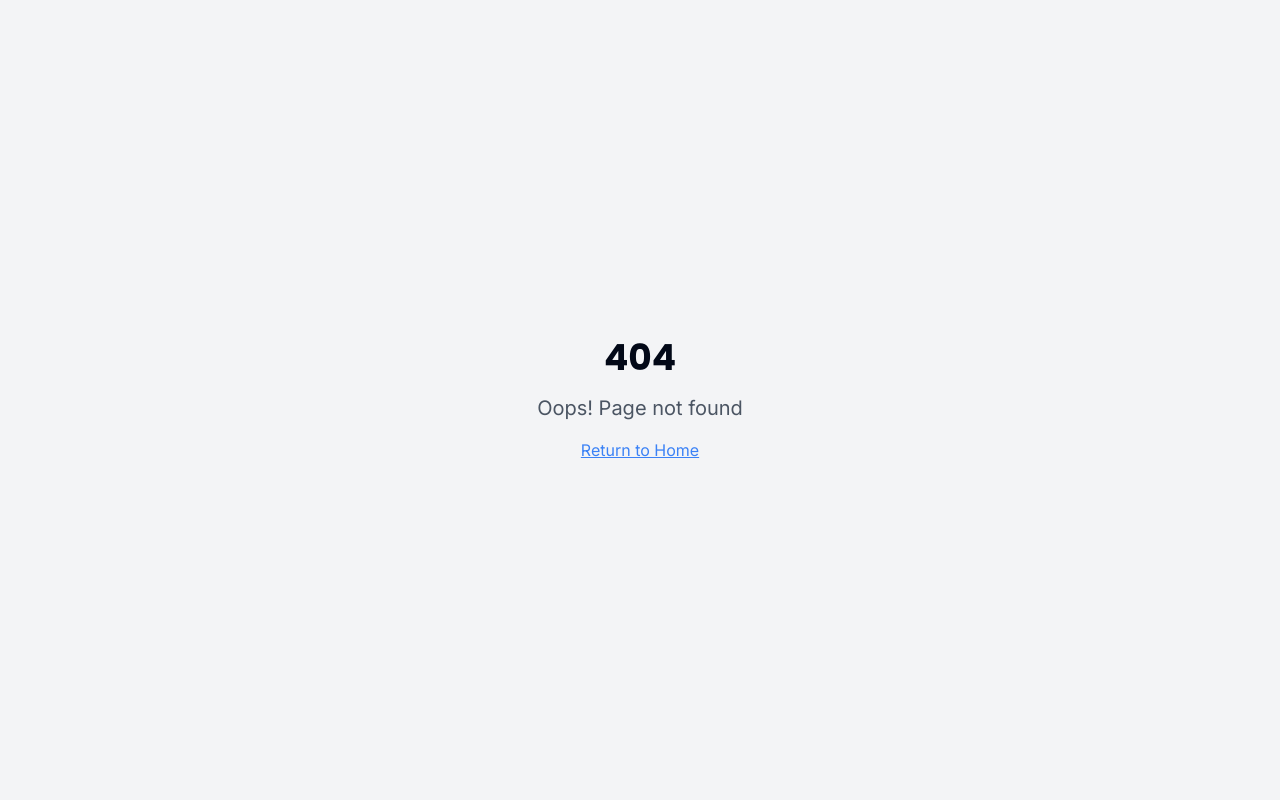
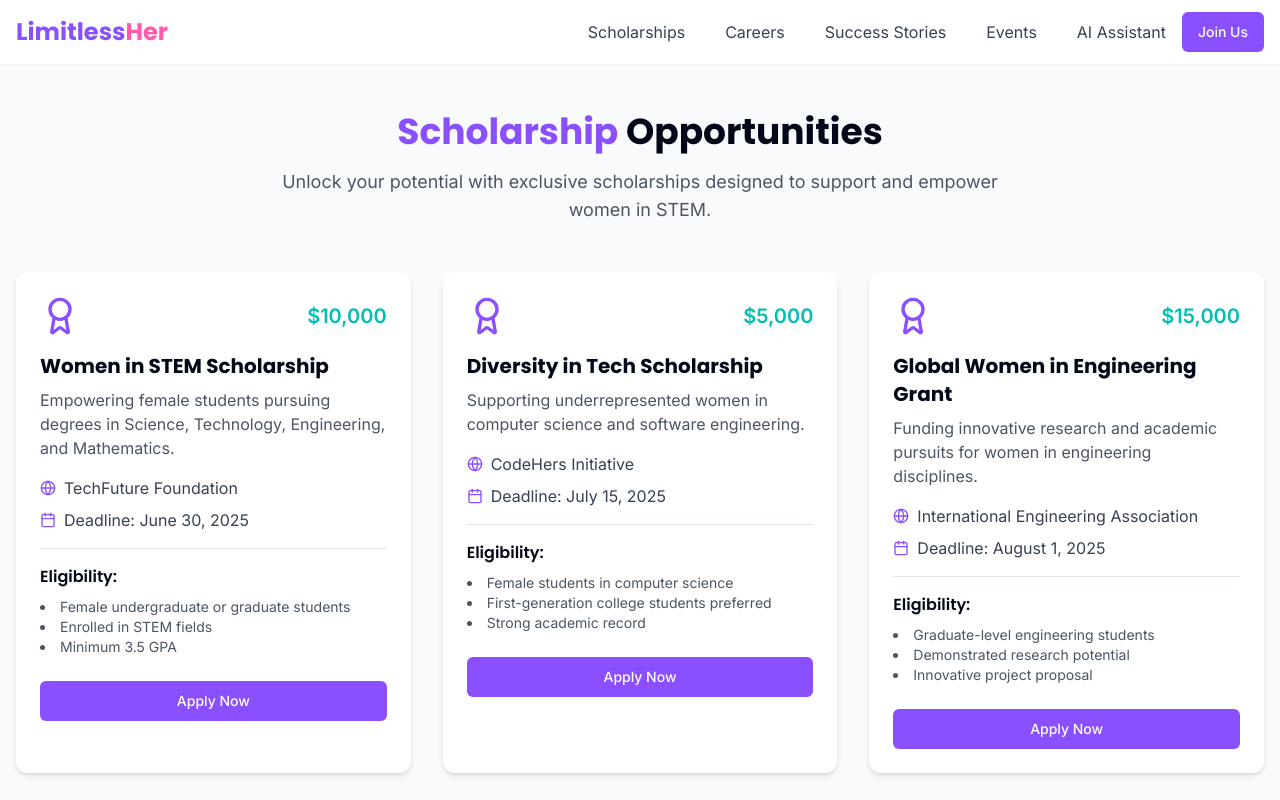
Before and after one commit to Shravyabk/limitlessher, a React (Vite) app: page /scholarships in a window 1280 px wide. Before the commit this address had no page. Shown: the top 800 px of the page. Built offline with nearby package versions, Linux system fonts and the light colour scheme.

Commit message:
feat: Add scholarship page navigation
Adds navigation to the scholarship page when clicking the "Scholarships" link in the navbar.

```diff
--- a/src/App.tsx
+++ b/src/App.tsx
@@ -6,6 +6,7 @@ import { QueryClient, QueryClientProvider } from "@tanstack/react-query";
 import { BrowserRouter, Routes, Route } from "react-router-dom";
 import Index from "./pages/Index";
 import AiAssistant from "./pages/AiAssistant";
+import Scholarships from "./pages/Scholarships";
 import NotFound from "./pages/NotFound";
 
 const queryClient = new QueryClient();
@@ -19,6 +20,7 @@ const App = () => (
         <Routes>
           <Route path="/" element={<Index />} />
           <Route path="/ai-assistant" element={<AiAssistant />} />
+          <Route path="/scholarships" element={<Scholarships />} />
           {/* ADD ALL CUSTOM ROUTES ABOVE THE CATCH-ALL "*" ROUTE */}
           <Route path="*" element={<NotFound />} />
         </Routes>
--- a/src/components/Navbar.tsx
+++ b/src/components/Navbar.tsx
@@ -13,7 +13,7 @@ const Navbar = () => {
   const closeMenu = () => setIsMenuOpen(false);
 
   const menuItems = [
-    { label: 'Scholarships', href: '#scholarships' },
+    { label: 'Scholarships', href: '/scholarships' },
     { label: 'Careers', href: '#careers' },
     { label: 'Success Stories', href: '#stories' },
     { label: 'Events', href: '#events' },
--- /dev/null
+++ b/src/pages/Scholarships.tsx
@@ -0,0 +1,117 @@
+
+import React from 'react';
+import Navbar from '@/components/Navbar';
+import Footer from '@/components/Footer';
+import { Button } from '@/components/ui/button';
+import { Award, Calendar, Globe } from 'lucide-react';
+
+const scholarshipData = [
+  {
+    id: 1,
+    title: "Women in STEM Scholarship",
+    organization: "TechFuture Foundation",
+    deadline: "June 30, 2025",
+    amount: "$10,000",
+    description: "Empowering female students pursuing degrees in Science, Technology, Engineering, and Mathematics.",
+    eligibility: [
+      "Female undergraduate or graduate students",
+      "Enrolled in STEM fields",
+      "Minimum 3.5 GPA",
+    ]
+  },
+  {
+    id: 2,
+    title: "Diversity in Tech Scholarship",
+    organization: "CodeHers Initiative",
+    deadline: "July 15, 2025",
+    amount: "$5,000",
+    description: "Supporting underrepresented women in computer science and software engineering.",
+    eligibility: [
+      "Female students in computer science",
+      "First-generation college students preferred",
+      "Strong academic record"
+    ]
+  },
+  {
+    id: 3,
+    title: "Global Women in Engineering Grant",
+    organization: "International Engineering Association",
+    deadline: "August 1, 2025",
+    amount: "$15,000",
+    description: "Funding innovative research and academic pursuits for women in engineering disciplines.",
+    eligibility: [
+      "Graduate-level engineering students",
+      "Demonstrated research potential",
+      "Innovative project proposal"
+    ]
+  }
+];
+
+const Scholarships = () => {
+  return (
+    <div className="flex flex-col min-h-screen">
+      <Navbar />
+      <main className="flex-grow py-12 bg-gray-50">
+        <div className="container mx-auto px-4">
+          <div className="text-center mb-12">
+            <h1 className="text-4xl font-bold mb-4">
+              <span className="text-limitless-purple">Scholarship</span> Opportunities
+            </h1>
+            <p className="text-lg text-gray-600 max-w-3xl mx-auto">
+              Unlock your potential with exclusive scholarships designed to support and empower women in STEM.
+            </p>
+          </div>
+
+          <div className="grid md:grid-cols-2 lg:grid-cols-3 gap-8">
+            {scholarshipData.map((scholarship) => (
+              <div
+                key={scholarship.id}
+                className="bg-white rounded-xl shadow-md overflow-hidden transform transition-all hover:scale-105 hover:shadow-lg"
+              >
+                <div className="p-6">
+                  <div className="flex justify-between items-center mb-4">
+                    <Award className="text-limitless-purple" size={40} />
+                    <span className="text-xl font-semibold text-limitless-teal">
+                      {scholarship.amount}
+                    </span>
+                  </div>
+                  <h2 className="text-xl font-bold mb-2">{scholarship.title}</h2>
+                  <p className="text-gray-600 mb-4">{scholarship.description}</p>
+
+                  <div className="space-y-2 mb-4">
+                    <div className="flex items-center text-gray-700">
+                      <Globe size={16} className="mr-2 text-limitless-purple" />
+                      <span>{scholarship.organization}</span>
+                    </div>
+                    <div className="flex items-center text-gray-700">
+                      <Calendar size={16} className="mr-2 text-limitless-purple" />
+                      <span>Deadline: {scholarship.deadline}</span>
+                    </div>
+                  </div>
+
+                  <div className="border-t pt-4">
+                    <h3 className="font-semibold mb-2">Eligibility:</h3>
+                    <ul className="list-disc list-inside text-sm text-gray-600">
+                      {scholarship.eligibility.map((criteria, index) => (
+                        <li key={index}>{criteria}</li>
+                      ))}
+                    </ul>
+                  </div>
+
+                  <Button
+                    className="w-full mt-6 bg-limitless-purple hover:bg-limitless-purple/90 text-white"
+                  >
+                    Apply Now
+                  </Button>
+                </div>
+              </div>
+            ))}
+          </div>
+        </div>
+      </main>
+      <Footer />
+    </div>
+  );
+};
+
+export default Scholarships;
```
